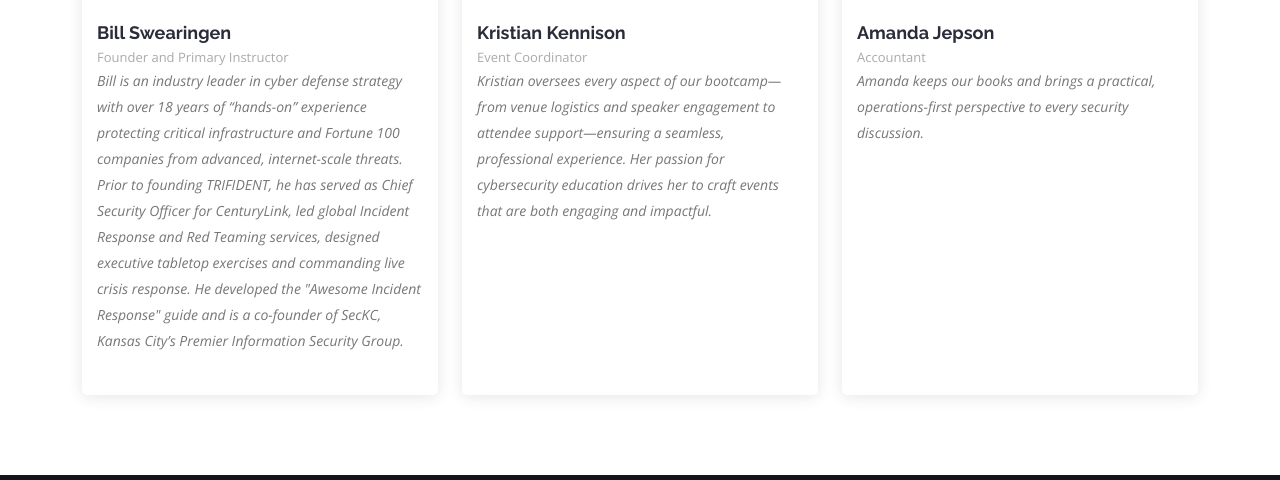
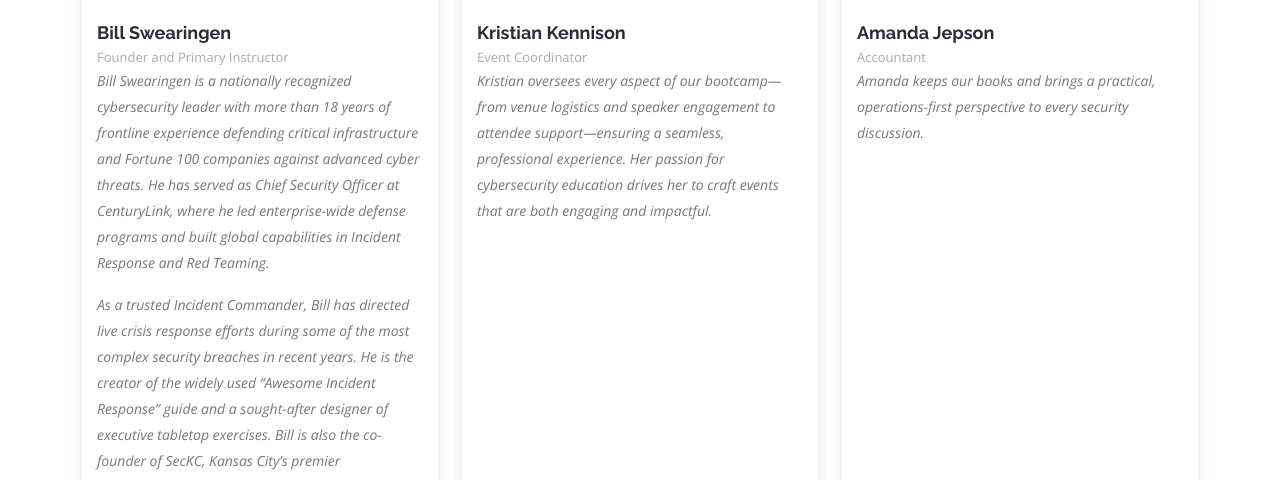
Before and after one commit to hevnsnt/infosecutive, a plain HTML site: page index.html in a window 1280 px wide. Shown: the part 5956-6436 px from the top of the page. Drawn offline with nearby package versions, Linux system fonts and the light colour scheme.

Commit message:
updated biio

```diff
--- a/index.html
+++ b/index.html
@@ -611,7 +611,10 @@
               <div class="member-info">
                 <h4>Bill Swearingen</h4>
                 <span>Founder and Primary Instructor</span>
-                <p>Bill is an industry leader in cyber defense strategy with over 18 years of “hands-on” experience protecting critical infrastructure and Fortune 100 companies from advanced, internet-scale threats. Prior to founding TRIFIDENT, he has served as Chief Security Officer for CenturyLink, led global Incident Response and Red Teaming services, designed executive tabletop exercises and commanding live crisis response. He developed the "Awesome Incident Response" guide and is a co-founder of SecKC, Kansas City’s Premier Information Security Group.</p>
+                <p>Bill Swearingen is a nationally recognized cybersecurity leader with more than 18 years of frontline experience defending critical infrastructure and Fortune 100 companies against advanced cyber threats.
+                  He has served as Chief Security Officer at CenturyLink, where he led enterprise-wide defense programs and built global capabilities in Incident Response and Red Teaming.</p>
+                  <p>As a trusted Incident Commander, Bill has directed live crisis response efforts during some of the most complex security breaches in recent years. He is the creator of the widely used “Awesome Incident Response” guide and a sought-after designer
+                    of executive tabletop exercises. Bill is also the co-founder of SecKC, Kansas City’s premier cybersecurity community, and the founder of TRIFIDENT, a firm dedicated to empowering businesses with practical, effective cyber defense strategies.</p>
               </div>
             </div>
           </div>
```
